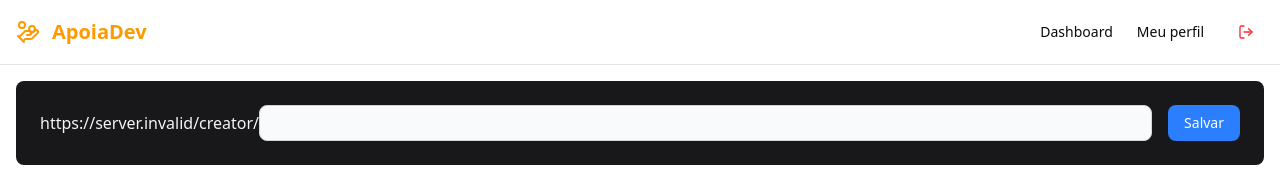
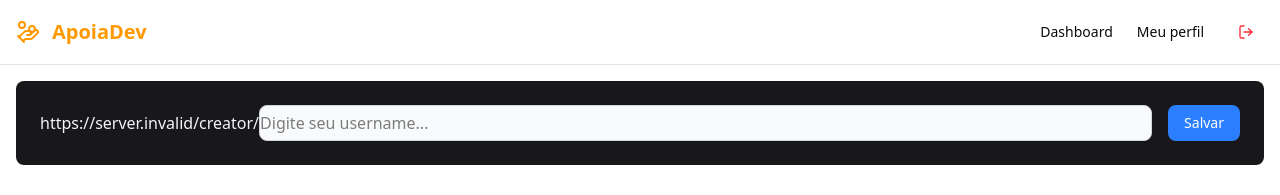
Before and after one commit to DavyL0/microsaas-sistem, a Next.js app: page /dashboard/me in a window 1280 px wide. Shown: the top 195 px of the page. Built offline with nearby package versions, Linux system fonts and the light colour scheme; no server answers; sample sign-in values are in the browser's storage.

Commit message:
Add placeholder and name to username input
Enhanced the username input field in UrlPreview by adding a placeholder and name attribute to improve usability and accessibility.

```diff
--- a/src/app/dashboard/me/_components/url.tsx
+++ b/src/app/dashboard/me/_components/url.tsx
@@ -10,7 +10,11 @@ export function UrlPreview() {
                 {process.env.NEXTAUTH_URL}/creator/
                 </p>
                 <input type="text"
-                className="flex-1 outline-none border h-9 border-gray-300 bg-gray-50 text-black rounded-md"/>
+                className="flex-1 outline-none border h-9 border-gray-300 bg-gray-50 text-black rounded-md"
+                placeholder="Digite seu username..."
+                name="username"
+                />
+
             </div>
             <Button
             type="submit"
```
